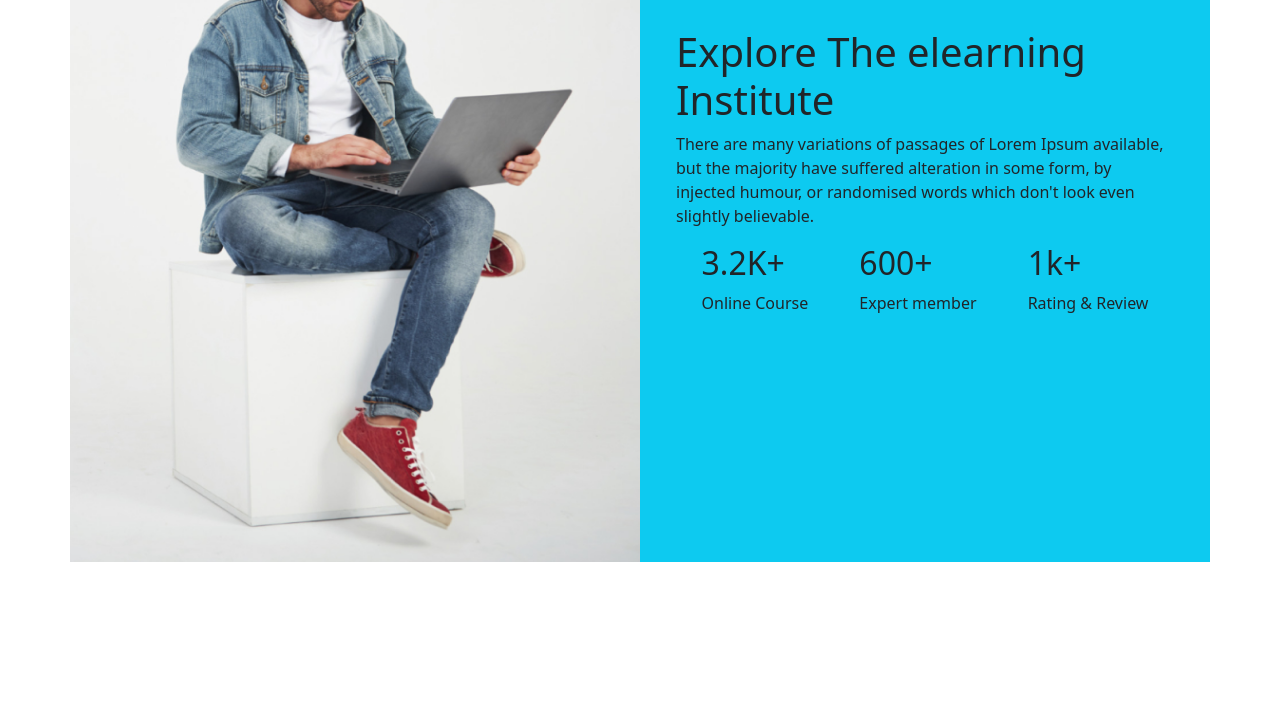
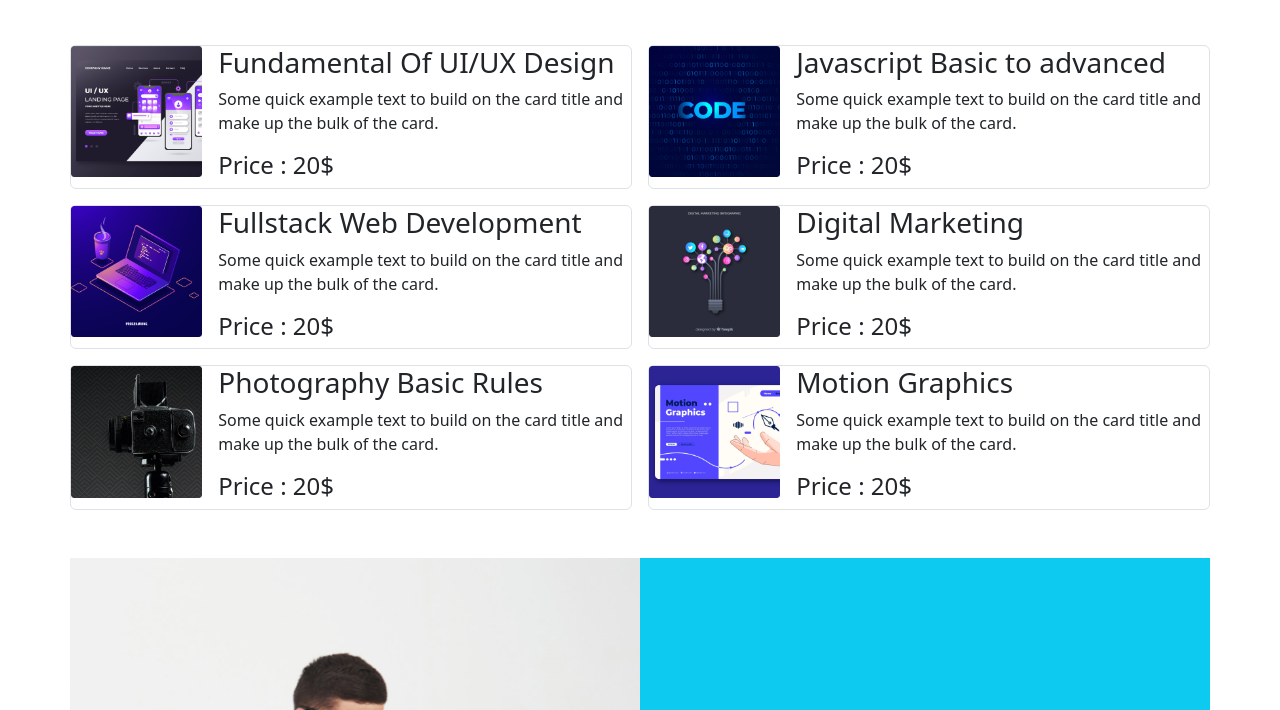
Before and after one commit to AliMasud05/Edulic, a plain HTML site: page index.html in a window 1280 px wide. Shown: the part 808-1518 px from the top of the page. Before the commit the page ends 1370 px from the top, so only its background shows below. Drawn offline with nearby package versions, Linux system fonts and the light colour scheme.

Commit message:
course add

```diff
--- a/index.html
+++ b/index.html
@@ -145,6 +145,88 @@
       </div>
     </div>
     <!-- caruosel-end -->
+    <!-- course-section-start -->
+    <div class="container px-0 my-5">
+      <div class="text-center my-5 ">
+        <h1>Discover Our Popular <br> Courses</h1>
+        <p>It is a long established fact that a reader will be distracted by the readable <br> content of a page when looking at its layout.</p>
+      </div>
+      <div class="row g-3">
+        <div class="col-lg-6 col-md-12 col-sm-12">
+          <div class="d-flex flex-lg-row flex-md-row flex-column border rounded-2">
+            <div>
+              <img class="w-100 d-block" src="./images/course/course-1.png" alt="">
+            </div>
+            <div class="ms-3">
+              <h3>Fundamental Of UI/UX Design</h3>
+              <p>Some quick example text to build on the card title and make up the bulk of the card.</p>
+              <h4>Price : 20$</h4>
+            </div>
+          </div>
+        </div>
+        <div class="col-lg-6 col-md-12 col-sm-12">
+          <div class="d-flex flex-lg-row flex-md-row flex-column border rounded-2">
+            <div>
+              <img class="w-100 d-block" src="./images/course/course-2.png" alt="">
+            </div>
+            <div class="ms-3">
+              <h3>Javascript Basic to advanced</h3>
+              <p>Some quick example text to build on the card title and make up the bulk of the card.</p>
+              <h4>Price : 20$</h4>
+            </div>
+          </div>
+        </div>
+        <div class="col-lg-6 col-md-12 col-sm-12">
+          <div class="d-flex flex-lg-row flex-md-row flex-column border rounded-2">
+            <div>
+              <img class="w-100 d-block" src="./images/course/course-3.png" alt="">
+            </div>
+            <div class="ms-3">
+              <h3>Fullstack Web Development</h3>
+              <p>Some quick example text to build on the card title and make up the bulk of the card.</p>
+              <h4>Price : 20$</h4>
+            </div>
+          </div>
+        </div>
+        <div class="col-lg-6 col-md-12 col-sm-12">
+          <div class="d-flex flex-lg-row flex-md-row flex-column border rounded-2">
+            <div>
+              <img class="w-100 d-block" src="./images/course/course-4.png" alt="">
+            </div>
+            <div class="ms-3">
+              <h3>Digital Marketing</h3>
+              <p>Some quick example text to build on the card title and make up the bulk of the card.</p>
+              <h4>Price : 20$</h4>
+            </div>
+          </div>
+        </div>
+        <div class="col-lg-6 col-md-12 col-sm-12">
+          <div class="d-flex flex-lg-row flex-md-row flex-column border rounded-2">
+            <div>
+              <img class="w-100 d-block" src="./images/course/course-5.png" alt="">
+            </div>
+            <div class="ms-3">
+              <h3>Photography Basic Rules</h3>
+              <p>Some quick example text to build on the card title and make up the bulk of the card.</p>
+              <h4>Price : 20$</h4>
+            </div>
+          </div>
+        </div>
+        <div class="col-lg-6 col-md-12 col-sm-12">
+          <div class="d-flex flex-lg-row flex-md-row flex-column border rounded-2">
+            <div>
+              <img class="w-100  d-block" src="./images/course/course-6.png" alt="">
+            </div>
+            <div class="ms-3">
+              <h3>Motion Graphics</h3>
+              <p>Some quick example text to build on the card title and make up the bulk of the card.</p>
+              <h4>Price : 20$</h4>
+            </div>
+          </div>
+        </div>
+      </div>
+    </div>
+    <!-- course-section-end -->
 
     <!-- explore-section-start -->
     <div class="container">
@@ -184,6 +266,7 @@
       src="https://cdn.jsdelivr.net/npm/bootstrap@5.2.0/dist/js/bootstrap.bundle.min.js"
       integrity="sha384-A3rJD856KowSb7dwlZdYEkO39Gagi7vIsF0jrRAoQmDKKtQBHUuLZ9AsSv4jD4Xa"
       crossorigin="anonymous"
-    ></script>
-  </body>
+    >
+      </script>
+    </body>
 </html>
```
